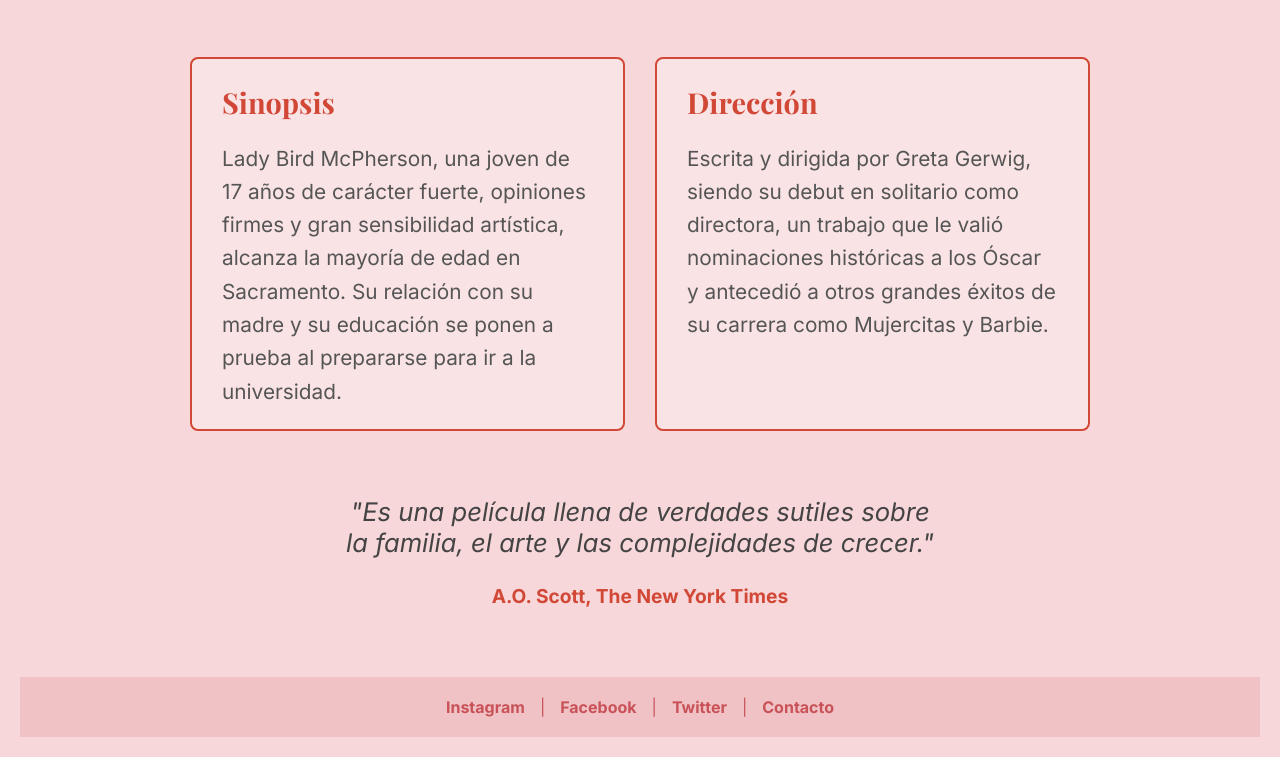
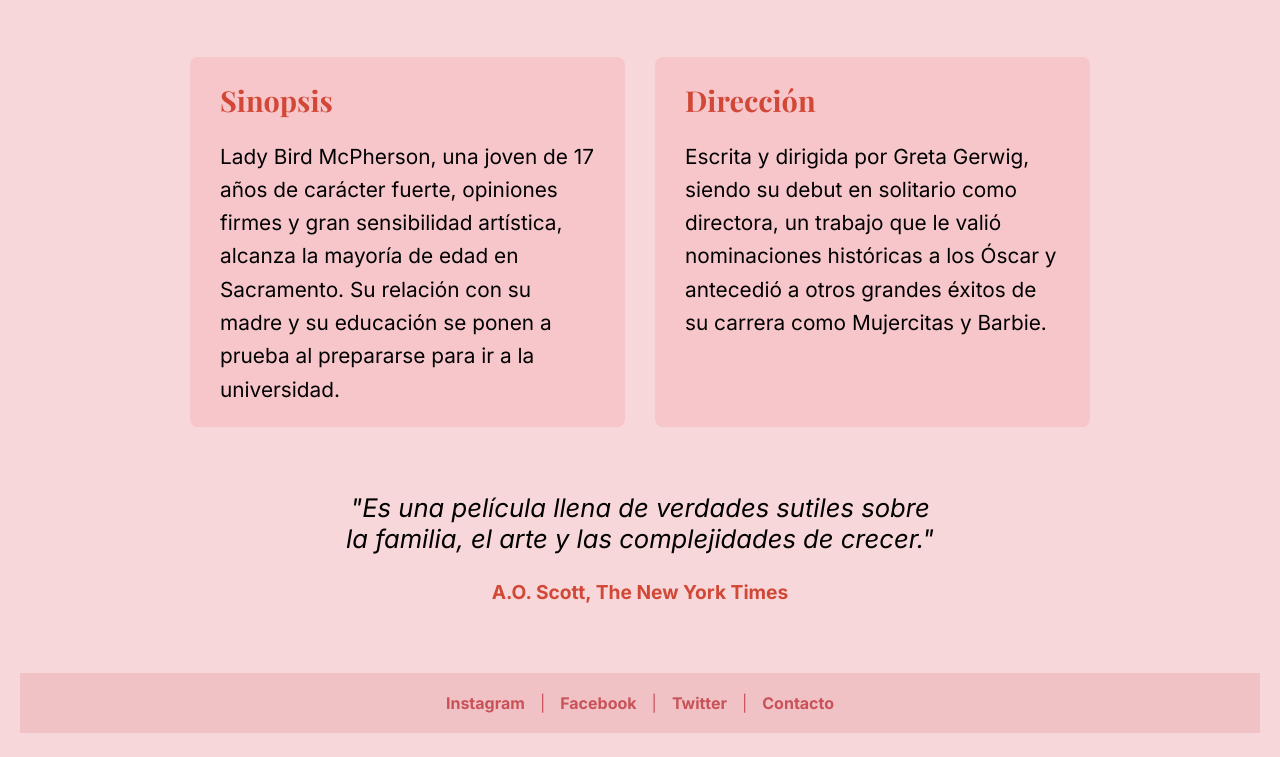
Before and after one commit to valentinaalistehenriquez-cmyk/Producci-n-Digital, a plain HTML site: page prueba prod dig1 ladybird/index.html in a window 1280 px wide. Shown: the part 731-1488 px from the top of the page. Drawn offline with nearby package versions, Linux system fonts and the light colour scheme; a web font is replaced by a local one.

Commit message:
Add files via upload
3ra version

```diff
--- a/prueba prod dig1 ladybird/styles.css
+++ b/prueba prod dig1 ladybird/styles.css
@@ -81,9 +81,9 @@ section{
 }
 
 .recuadro-caja {
-    border: 2px solid #D14836;
-    border-radius: 8px;
-    background-color: rgba(255, 255, 255, 0.3);
+background-color:#F7C6CB;
+border-radius: 8px;
+padding: 25px;
 }
 
 .info-dos-columnas .columna{
@@ -103,7 +103,7 @@ section{
 }
 
 .info-dos-columnas p{
-    color: #555;
+    color: #000;
     line-height: 1.6;
     font-family: "Inter", serif;
     font-size:1.3rem;
@@ -117,7 +117,7 @@ section{
 .cita-critica .texto-cita{
     font-style: italic;
     font-size: 1.6rem;
-    color: #444;
+    color: #000000;
 }
 
 .cita-critica .autor-cita {
```
